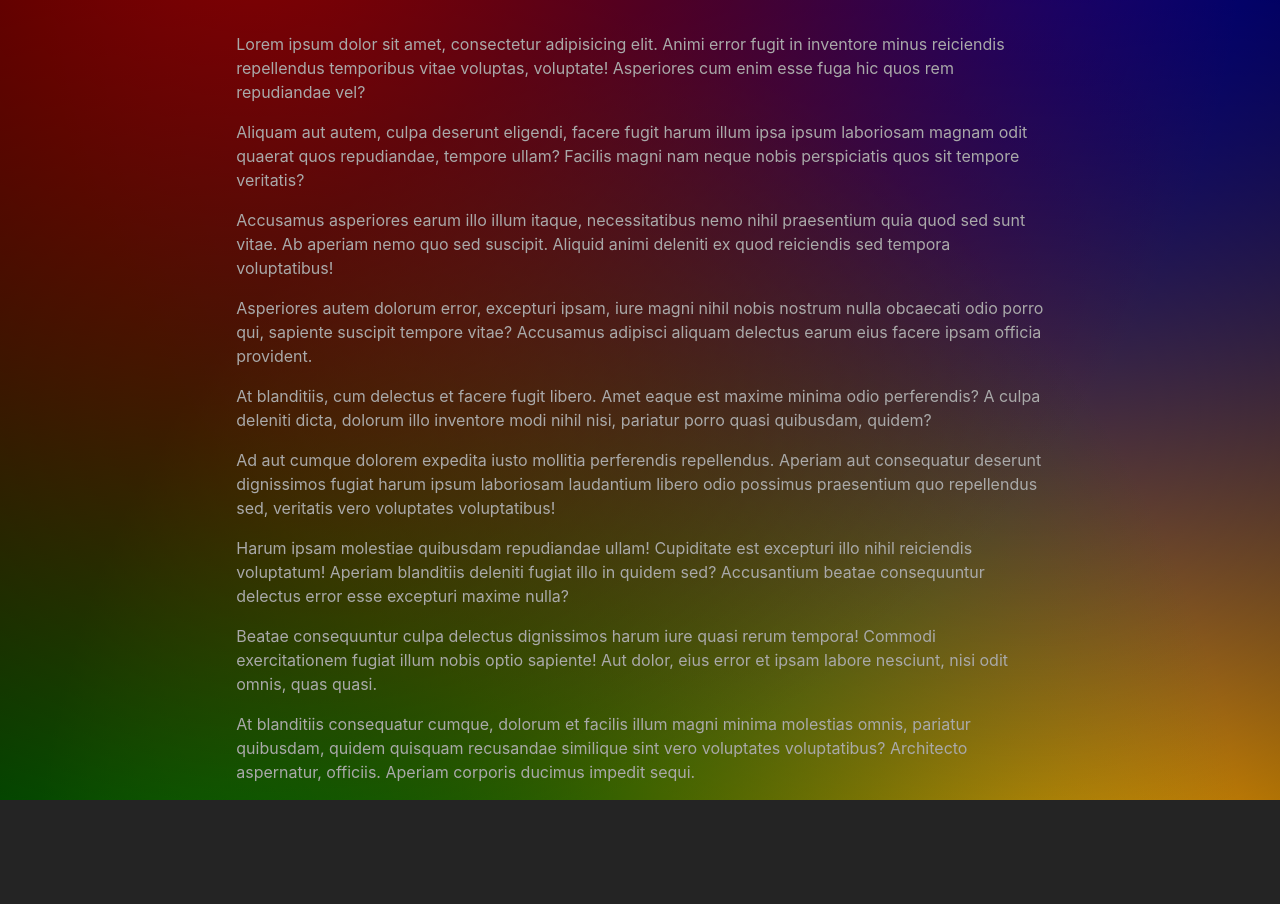
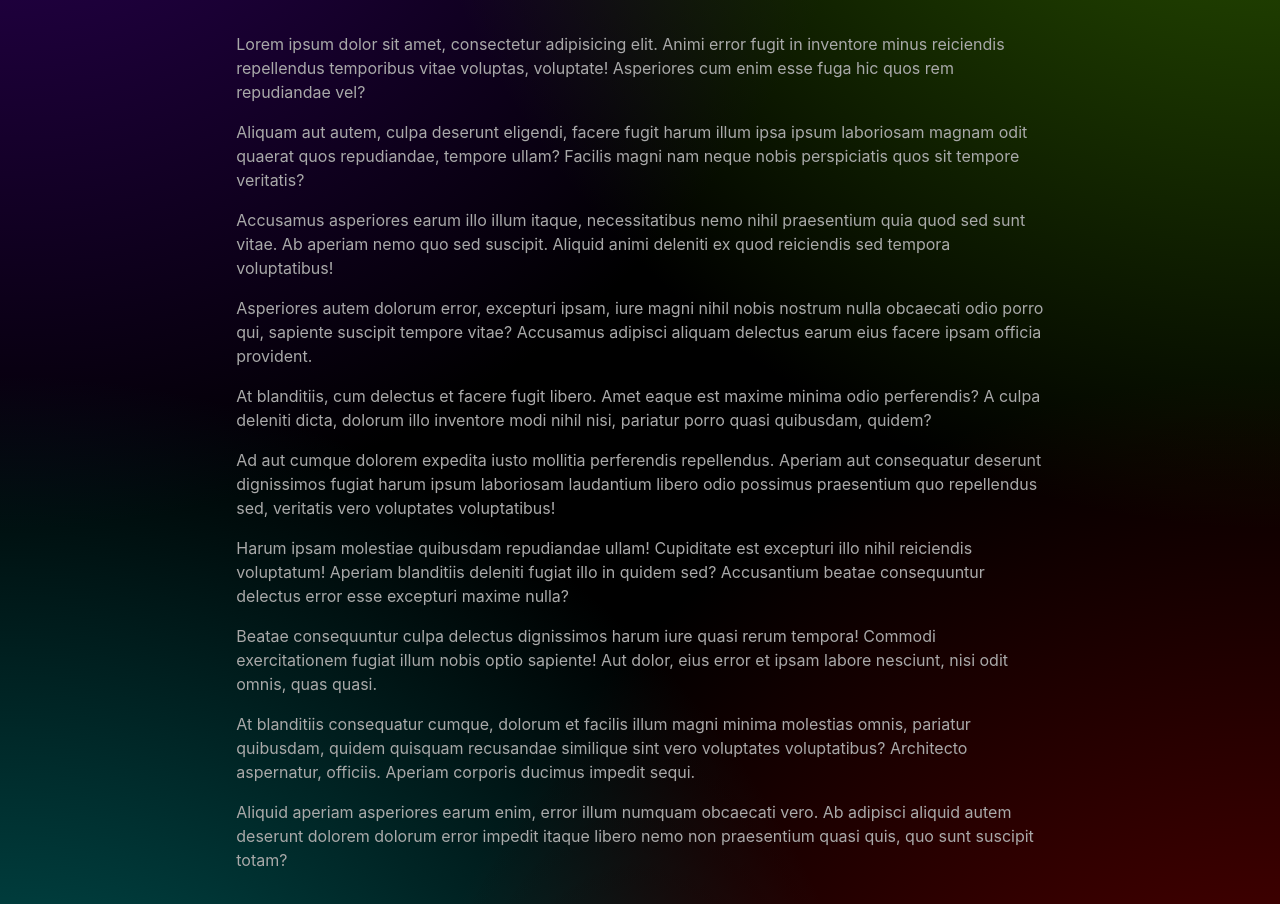
Before and after one commit to Kageetai/scrolling-gradient, a website built with Vite: page index.html in a window 1280 px wide. Before the commit the page ends 800 px from the top, so only its background shows below. Built offline with nearby package versions, Linux system fonts and the light colour scheme.

Commit message:
give up on container query and clean up CSS

```diff
--- a/style.css
+++ b/style.css
@@ -11,60 +11,46 @@
   -moz-osx-font-smoothing: grayscale;
 }
 
-html {
-  /* a size or inline-size container */
-  container-type: size;
-}
-
-html, body {
-  /* body and html both size to the viewport */
-  block-size: 100%;
-}
-
 body {
-  /* body is the root scroller */
-  /* this value doesn't propagate */
-  overflow: auto;
+  min-height: 100vh;
   margin: 0;
 }
 
 .background {
   background: radial-gradient(
       circle at center,
-      darkred 0,
-      transparent 55%,
+      hsl(0deg 100% 20%) 0,
+      transparent 50%,
       transparent 100%
     ),
     radial-gradient(
       circle at center,
-      darkgreen 0,
-      transparent 55%,
+      hsl(90deg 100% 20%) 0,
+      transparent 50%,
       transparent 100%
     ),
     radial-gradient(
       circle at center,
-      darkblue 0,
-      transparent 55%,
+      hsl(180deg 100% 20%) 0,
+      transparent 50%,
       transparent 100%
     ),
     radial-gradient(
       circle at center,
-      orange 0,
-      transparent 55%,
+      hsl(270deg 100% 20%) 0,
+      transparent 50%,
       transparent 100%
     );
   background-color: black;
   background-size: 200vmax 200vmax;
-  background-repeat: no-repeat;
   background-position:
     0 0,
     0 100%,
     100% 0,
     100% 100%;
-  animation: 1ms background-position-diagonal;
-  animation-direction: alternate;
-  animation-iteration-count: infinite;
-  animation-duration: 10s;
+  animation: background-position-diagonal;
+  animation-duration: 1ms;
+  animation-timeline: scroll(y root);
 }
 
 main {
@@ -72,14 +58,6 @@ main {
   margin: 0 auto;
   padding: 1rem;
   color: darkgray;
-}
-
-@container (height > 100%) {
-  .background {
-    animation-duration: 1ms;
-    animation-iteration-count: unset;
-    animation-timeline: scroll(y nearest);
-  }
 }
 
 @keyframes background-position-diagonal {
```
